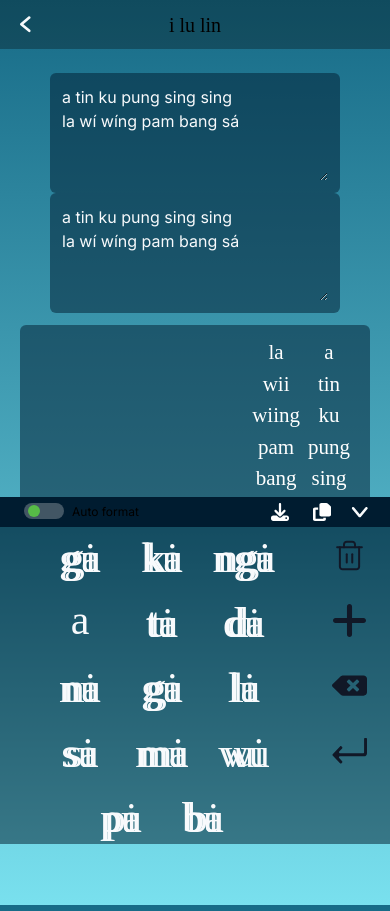
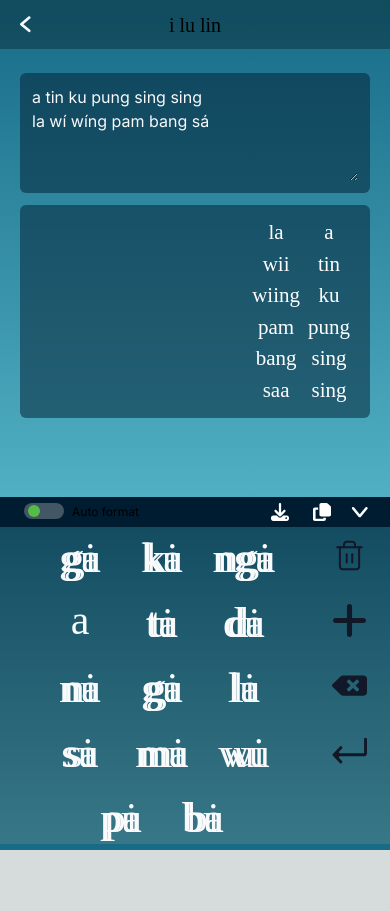
Before and after one commit to impaulintech/kulitan, a Next.js app: page /transcribe in a window 390 px wide. After the commit the page ends 850 px from the top, so only its background shows below. Built offline with nearby package versions, Linux system fonts and the light colour scheme; no server answers; a web font is replaced by a local one.

Commit message:
Fix focus on mobile

```diff
--- a/src/app/transcribe/page.tsx
+++ b/src/app/transcribe/page.tsx
@@ -176,10 +176,8 @@ export default function Transcribe() {
 					<p className="font-kulitan text-[20px] z-10">i lu lin</p>
 				</div>
 				<div className="flex gap-3 flex-wrap justify-center items-start px-5">
-					<div className="flex flex-col relative">
 					<TransparentCard className="z-10">
 						<textarea
-								id="sourceTextarea"
 							ref={textareaRef}
 							className="z-10 text-light bg-transparent resize-y w-full min-h-[96px] outline-0"
 							name="postContent"
@@ -191,18 +189,6 @@ export default function Transcribe() {
 							readOnly={isReadOnly}
 						/>
 					</TransparentCard>
-						<TransparentCard className="z-0 absolute top-0 left-0">
-							<textarea
-								id="targetTextarea"
-								ref={textareaRefClone}
-								className="z-0 text-light bg-transparent resize-y w-full min-h-[96px] outline-0"
-								name="postContent"
-								spellCheck="false"
-								rows={3}
-								value={normalizeWords(kulitanWords)}
-							/>
-						</TransparentCard>
-					</div>
 					<TransparentCard className="flex justify-end items-end">
 						<div
 							className="
```
Lines whose indentation alone changed are shown as unchanged.
